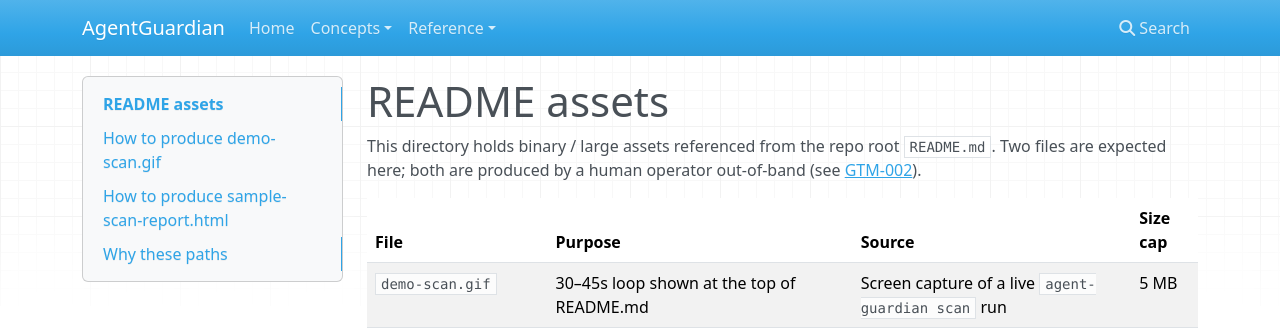
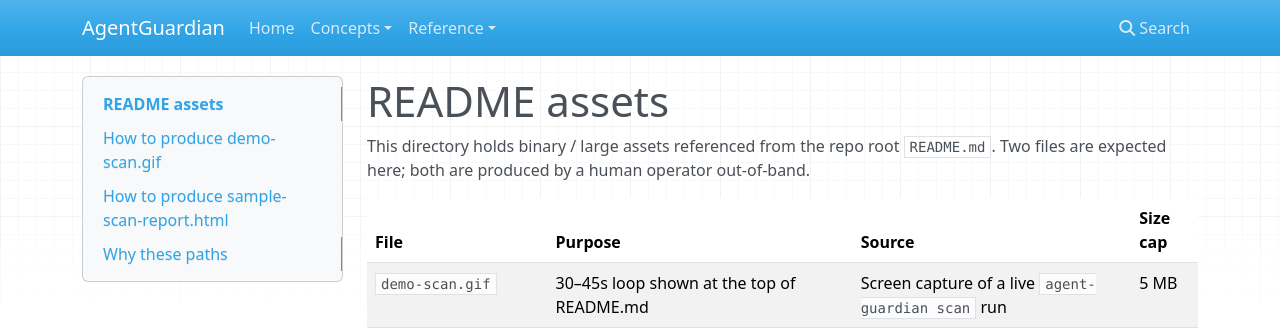
Before and after one commit to glacien-technologies/agent-guardian, an MkDocs documentation site: the page built from docs/_assets/README.md, in a window 1280 px wide and 900 px high. Shown: the top 336 px of the window. Built offline with MkDocs 1.6.1, drawn with Linux system fonts in a browser that asks for light colours; nearby versions of some CDN libraries.

Commit message:
docs: drop stale GTM_TASKS link from docs/_assets/README.md
GTM_TASKS.md was untracked from the repo in this PR — the previous link
to it from docs/_assets/README.md was the broken-link lychee complained
about. Removing the parenthetical leaves the sentence reading naturally.

Signed-off-by: jegabyte <110680381+jegabyte@users.noreply.github.com>

```diff
--- a/docs/_assets/README.md
+++ b/docs/_assets/README.md
@@ -2,7 +2,7 @@
 
 This directory holds binary / large assets referenced from the repo root
 `README.md`. Two files are expected here; both are produced by a human
-operator out-of-band (see [GTM-002](../../GTM_TASKS.md)).
+operator out-of-band.
 
 | File                      | Purpose                                          | Source                                              | Size cap |
 |---------------------------|--------------------------------------------------|-----------------------------------------------------|----------|
```
